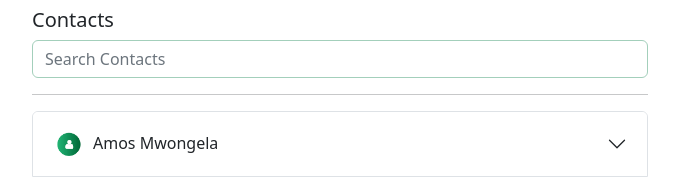
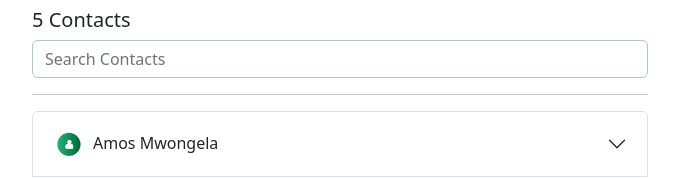
Before and after one commit to mwongess/ng-phonebook, an Angular app in the folder frontend/: page / in a window 1280 px wide. Shown: the top 178 px of the page, without its empty margins (300-979 px from the left). Built offline with nearby package versions, Linux system fonts and the light colour scheme.

Commit message:
Count contacts

```diff
--- a/frontend/src/app/contact-list/contact-list.component.html
+++ b/frontend/src/app/contact-list/contact-list.component.html
@@ -1,5 +1,5 @@
 <div class="">
-  <h5>Contacts</h5>
+  <h5>{{contacts.length + ' '}} Contacts</h5>
   <div>
     <input class="form-control border-success-subtle" type="search" placeholder="Search Contacts" [(ngModel)]="searchText"/>
   </div>
@@ -25,7 +25,7 @@
       <div id="{{contact.id}}" class="accordion-collapse collapse">
         <div class="accordion-body" (click)="seemoreDetails(contact.id)">
           <p><img src="../../assets/images/call-icon.png" alt="">{{'+' + contact.phone}}</p>
-          <p><img src="../../assets/images/download-removebg-preview.png" alt="">{{contact.email}}</p>
+          <p><img src="../../assets/images/gmail-icon.png" alt="">{{contact.email}}</p>
         </div>
       </div>
     </div>
```
